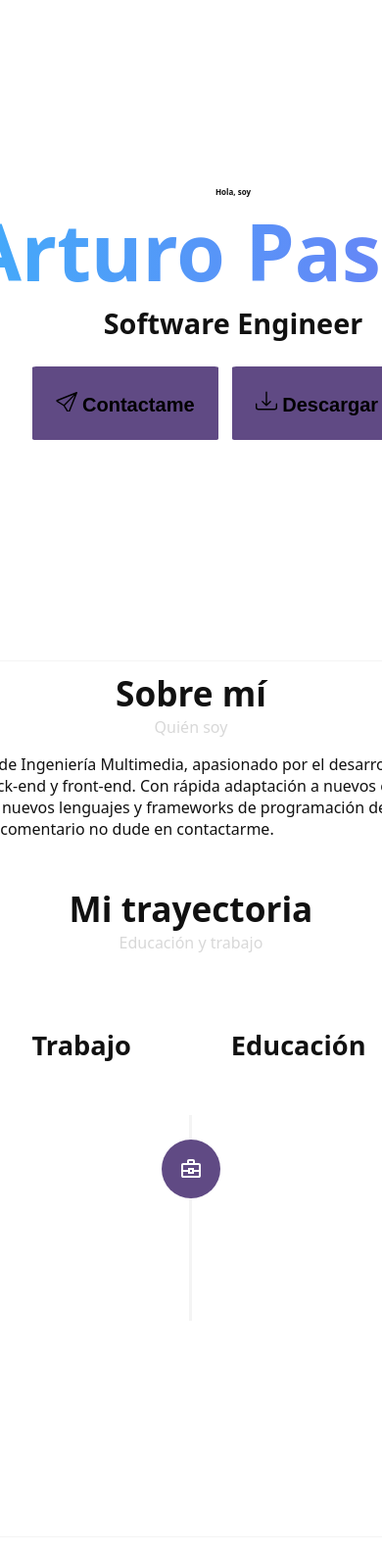
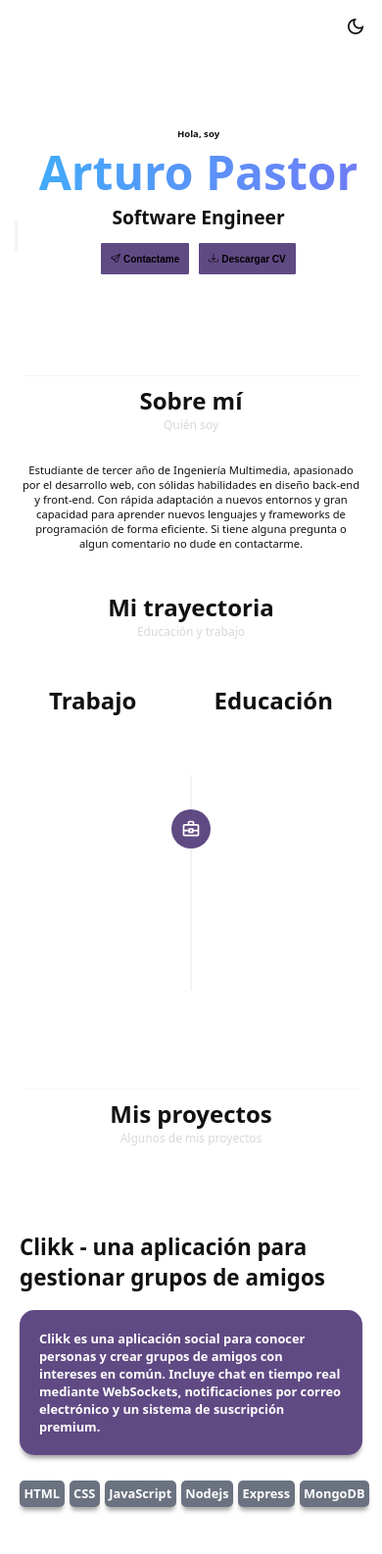
Before and after one commit to ArthurDev123/mi-portfolio, an Astro site: page / in a window 390 px wide. Shown: the top 1586 px of the page at 98% size. Built offline with nearby package versions, Linux system fonts and the light colour scheme; Astro itself is replaced by a stand-in of ours.

Commit message:
responsive mobile

```diff
--- a/src/components/About.astro
+++ b/src/components/About.astro
@@ -140,4 +140,66 @@
     align-items: center;
     justify-content: center;
   }
+  @media (max-width: 768px) {
+    #second h2 {
+      font-size: 1.5rem;
+    }
+    #second h3 {
+      font-size: 0.75rem;
+    }
+    #second p {
+      margin-top: 30px;
+      max-width: 45%;
+      font-size: .7rem;
+      text-align: center;
+    }
+    #eyt h2 {
+    font-size: .5rem;
+  }
+   #trayectoria h2 {
+    margin: 0;
+    font-size: 1.5rem;
+  }
+  #trayectoria h3 {
+    margin: 0;
+    font-weight: 400;
+    color: #d8d8d8;
+    font-size: .75rem;
+  }
+   #eyt {
+    display: flex;
+    gap: 13px;
+    justify-content: center;
+    align-items: center;
+    margin-top: 45px;
+  }
+  img{
+    height:30px;
+    width: 28px;
+  }
+
+  .linea-vertical-icon {
+    position: absolute;
+    display: flex;
+    background-color: #604a84;
+    height: 40px;
+    width: 40px;
+    border-radius: 50%;
+    margin-bottom: 50px;
+    align-items: center;
+    justify-content: center;
+  }
+  .linea-vertical-icon img {
+   height: 20px;
+   width: 20px;
+  }
+  .linea-vertical {
+    width: 1.5px; /* grosor */
+    height: 220px; /* alto de la línea */
+    background-color: #f4f4f4;
+    margin-top: 60px;
+  }
+
+
+  }
 </style>
--- a/src/components/HorizontalLine.astro
+++ b/src/components/HorizontalLine.astro
@@ -6,4 +6,10 @@
     background-color: #f4f4f4;
     margin-top: 220px;
   }
+  @media (max-width: 768px) {
+    hr {
+      margin-top: 100px;
+      width: 45%;
+    }
+  }
 </style>
--- a/src/components/Navbar.astro
+++ b/src/components/Navbar.astro
@@ -21,6 +21,7 @@
     gap: 30rem;
     font-size: 0.9rem;
     justify-content: center;
+    align-items: center;
   }
 
   ul {
@@ -51,10 +52,14 @@
   }
   @media (max-width: 768px) {
     nav{
-      gap: 15rem;
+      gap: 6rem;
+      margin-left: 3rem;
     }
     ul{
       gap:1rem
     }
+    a{
+      font-size: .4rem;
+    }
   }
 </style>
--- a/src/components/Projects.astro
+++ b/src/components/Projects.astro
@@ -59,15 +59,8 @@
     gap: 20px;
     flex-wrap: wrap;
   }
-  @media (max-width: 768px) {
-    #project {
-      flex-direction: column; /* columnas en móviles */
-      padding: 10px;
-    }
-  }
 
   #info-project {
-    flex: 0 700px;
     max-width: 550px;
     overflow-wrap: break-word;
   }
@@ -109,4 +102,59 @@
   a {
     color: white;
   }
+  @media (max-width: 768px) {
+    #project {
+      flex-direction: column; /* columnas en móviles */
+      justify-content: center;
+      align-items: center;
+      padding: 8px;
+    }
+    #info-project h2 {
+      font-size: 1.4rem;
+    }
+    #info-project h3 {
+      font-size: 0.8rem;
+    }
+    #info-project {
+      height: 350px;
+      max-width: 350px;
+      overflow-wrap: break-word;
+    }
+    #tecnologia,
+    #iconos {
+      display: flex;
+      flex-direction: row;
+      gap: 5px;
+      align-items: center;
+    }
+    #tecnologia h3 {
+      background-color: #6b7280;
+      padding: 4.5px;
+      font-size: 0.8rem;
+      border-radius: 5px;
+    }
+    svg {
+      height: 30px;
+      width: 30px;
+    }
+    img {
+      height: 35px;
+      width: 35px;
+    }
+     #img-project {
+    width: 750px;
+    height: 500px;
+    display: flex;
+    align-items: center;
+    justify-content: center;
+  }
+  #img-project img{
+    margin: 0;
+    width: 45%; /* la imagen no puede ser más ancha que el contenedor */
+    display: block; /* elimina espacio extra debajo */
+    object-fit: contain; /* opcional: encaja sin recortarse */
+  }
+
+
+  }
 </style>
--- a/src/components/Projects_Inverse.astro
+++ b/src/components/Projects_Inverse.astro
@@ -68,14 +68,8 @@
     justify-content: center;
     gap: 20px;
   }
-  @media (max-width: 768px) {
-    #project {
-      flex-direction: column; /* columnas en móviles */
-      padding: 10px;
-    }
-  }
+
   #info-project {
-    flex: 0 700px;
     max-width: 550px;
   }
   #info-project h2 {
@@ -122,4 +116,58 @@
   a {
     color: white;
   }
+  @media (max-width: 768px) {
+
+    #project {
+      flex-direction: column-reverse; /* columnas en móviles */
+      justify-content: center;
+      align-items: center;
+      padding: 8px;
+    }
+    #info-project h2 {
+      font-size: 1.4rem;
+    }
+    #info-project h3 {
+      font-size: 0.8rem;
+    }
+    #info-project {
+      height: 350px;
+      max-width: 350px;
+      overflow-wrap: break-word;
+    }
+    #tecnologia,
+    #iconos {
+      display: flex;
+      flex-direction: row;
+      gap: 5px;
+      align-items: center;
+    }
+    #tecnologia h3 {
+      background-color: #6b7280;
+      padding: 4.5px;
+      font-size: 0.8rem;
+      border-radius: 5px;
+    }
+    svg {
+      height: 30px;
+      width: 30px;
+    }
+    img {
+      height: 35px;
+      width: 35px;
+    }
+    #img-project {
+      width: 750px;
+      height: 500px;
+      display: flex;
+      align-items: center;
+      justify-content: center;
+    }
+    #img-project img {
+      margin: 0;
+      width: 45%; /* la imagen no puede ser más ancha que el contenedor */
+      display: block; /* elimina espacio extra debajo */
+      object-fit: contain; /* opcional: encaja sin recortarse */
+    }
+  }
 </style>
--- a/src/components/SectionButtonsFirst.astro
+++ b/src/components/SectionButtonsFirst.astro
@@ -13,7 +13,9 @@
       ></path>
     </svg> Contactame</button
   >
-  <a href="/images/Copia de Black And White Minimalist Professional Resume A4.pdf" download
+  <a
+    href="/images/Copia de Black And White Minimalist Professional Resume A4.pdf"
+    download
     ><button
       ><svg
         xmlns="http://www.w3.org/2000/svg"
@@ -51,4 +53,24 @@
   button:hover {
     transform: scale(1.1);
   }
+
+  @media (max-width: 768px) {
+    #buttons{
+      margin-top: 10px;
+    }
+    button {
+    padding: 10px;
+    margin: 3px;
+    background-color: #604a84;
+    border-style: none;
+    border-radius: 2%;
+    font-weight: bold;
+    font-size: 10px;
+    cursor: pointer;
+  }
+  svg{
+    width: 10px;
+    height: 10px;
+  }
+  }
 </style>
--- a/src/components/SectionSocialIcona.astro
+++ b/src/components/SectionSocialIcona.astro
@@ -60,9 +60,23 @@
     background-color: #f4f4f4;
     margin-left: 13.5px;
   }
-  #icons a:hover{
+  #icons a:hover {
     color: #604a84;
     transform: scale(1.25);
   }
-
+  @media (max-width: 768px) {
+   #icons{
+    margin-right: 1rem;
+    gap: 1px;
+   }
+   svg{
+    width:15px;
+    height:15px;
+   }
+   .linea-vertical{
+    width: 3px;
+    height: 30px;
+    margin-left: 6px;
+   }
+  }
 </style>
--- a/src/pages/index.astro
+++ b/src/pages/index.astro
@@ -128,7 +128,10 @@
   }
   @media (max-width: 768px) {
    h1{
-    font-size: 5rem;
+    font-size: 3rem;
+   }
+   #first{
+    margin-top: 10px;
    }
    #hero {
     margin: 0;
@@ -136,13 +139,27 @@
     display: flex;
     flex-direction: column;
     align-items: center;
-    margin-right: 2rem;
+    margin-right: 1rem;
+
   }
 
   #hero h2 {
     margin: 0;
-    font-size: .5rem;
+    font-size: .6rem;
     font-weight: bold;
+  }
+  #hero p{
+    font-size: 1.2rem;
+  }
+  #third h2 {
+    margin: 0;
+    font-size: 1.5rem;
+  }
+  #third h3 {
+    margin: 0;
+    font-weight: 400;
+    color: #d8d8d8;
+    font-size: .75rem;
   }
 
 
--- a/src/styles/background.scss
+++ b/src/styles/background.scss
@@ -8,6 +8,7 @@
   display: flex;
   flex-direction: column;
   align-items: center;
+  justify-content: center;
   gap: 50px;
   margin: 0;
   font-family: system-ui, -apple-system, BlinkMacSystemFont, "Segoe UI", Roboto,
--- a/src/styles/global.css
+++ b/src/styles/global.css
@@ -14,6 +14,7 @@
   overflow-x: hidden;
   width: 100%; /* importante */
   max-width: 100vw;
+  justify-content: center;
 }
 span {
   font-weight: bold;
```
